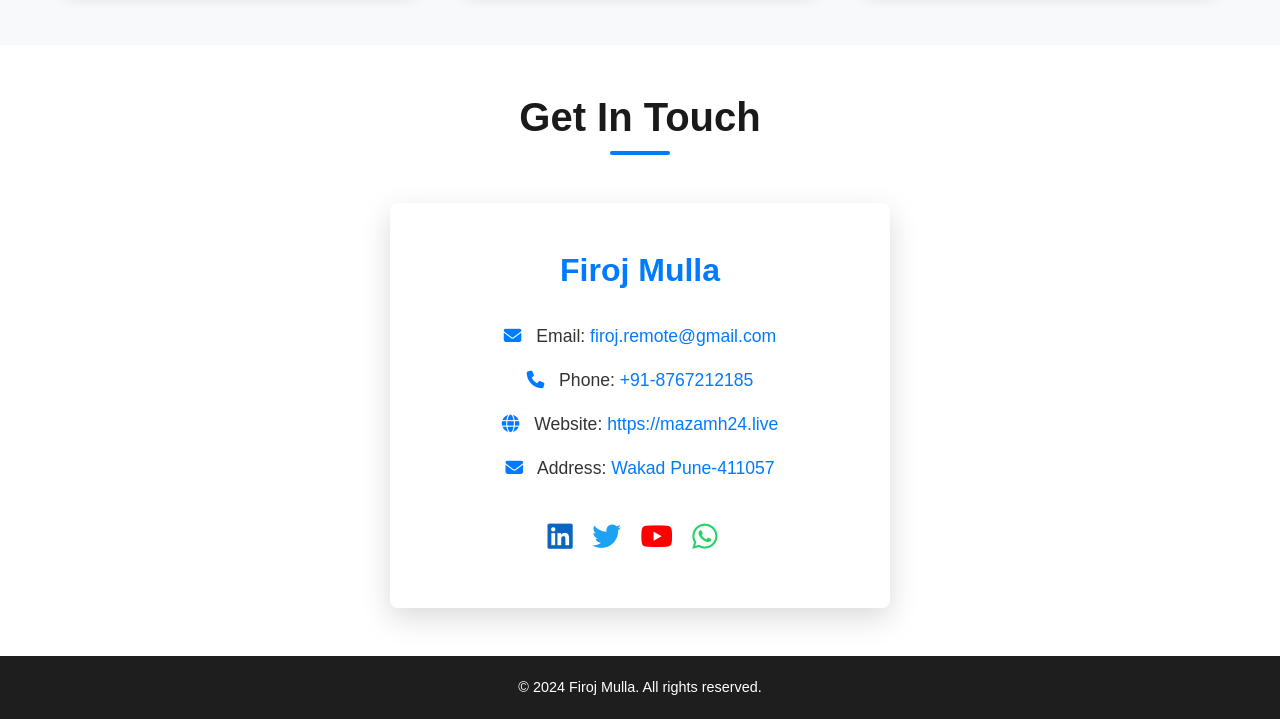
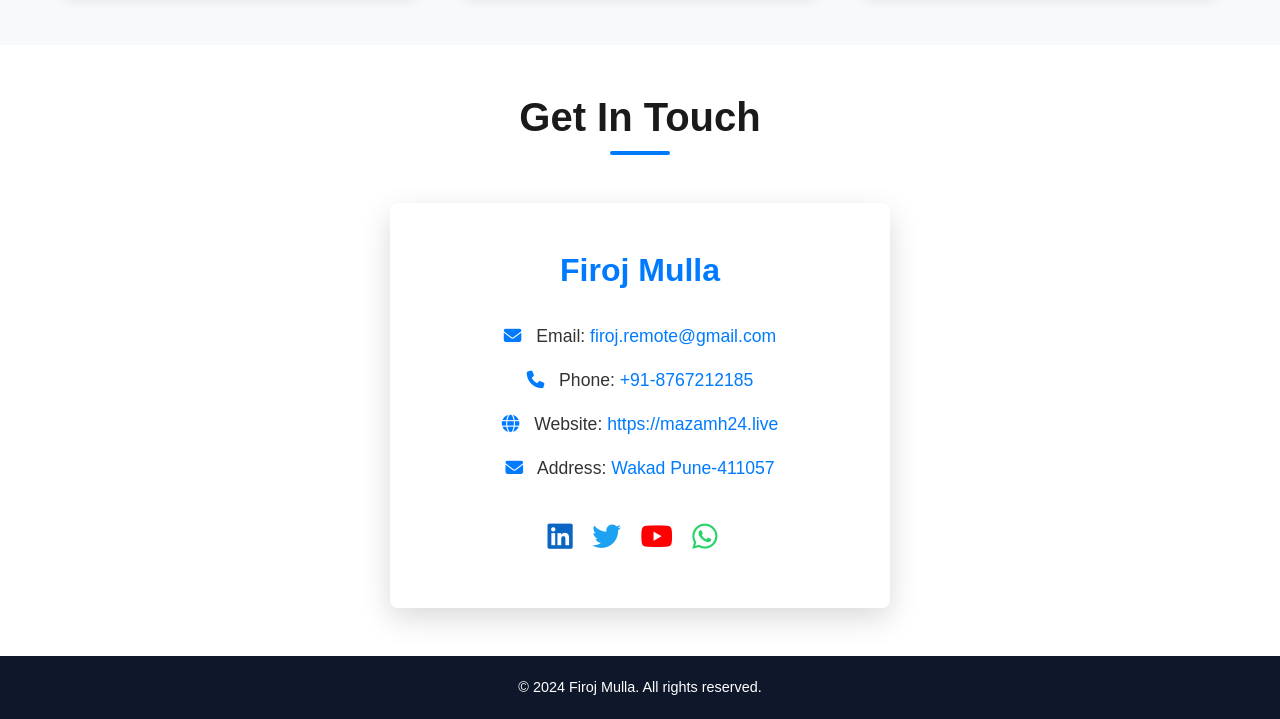
Before and after one commit to firoj0405/FirojMullaPortfolio1, a plain HTML site: page index.html in a window 1280 px wide. Shown: the part 3888-4607 px from the top of the page. Drawn offline with Linux system fonts and the light colour scheme.

Commit message:
Update style.css

```diff
--- a/style.css
+++ b/style.css
@@ -11,7 +11,7 @@
     --color-text: #333; /* Dark text */
     --color-heading: #1a1a1a; /* Very dark headings */
     --color-background: #ffffff; /* White page background */
-    --color-dark-bg: #1e1e1e; /* Dark background for fixed header on scroll */
+    --color-dark-bg: #0f172a; /* Dark background for fixed header on scroll */
 
     /* Typography */
     --font-family-main: 'Montserrat', sans-serif; /* Replace 'Montserrat' if using a different font */
```
